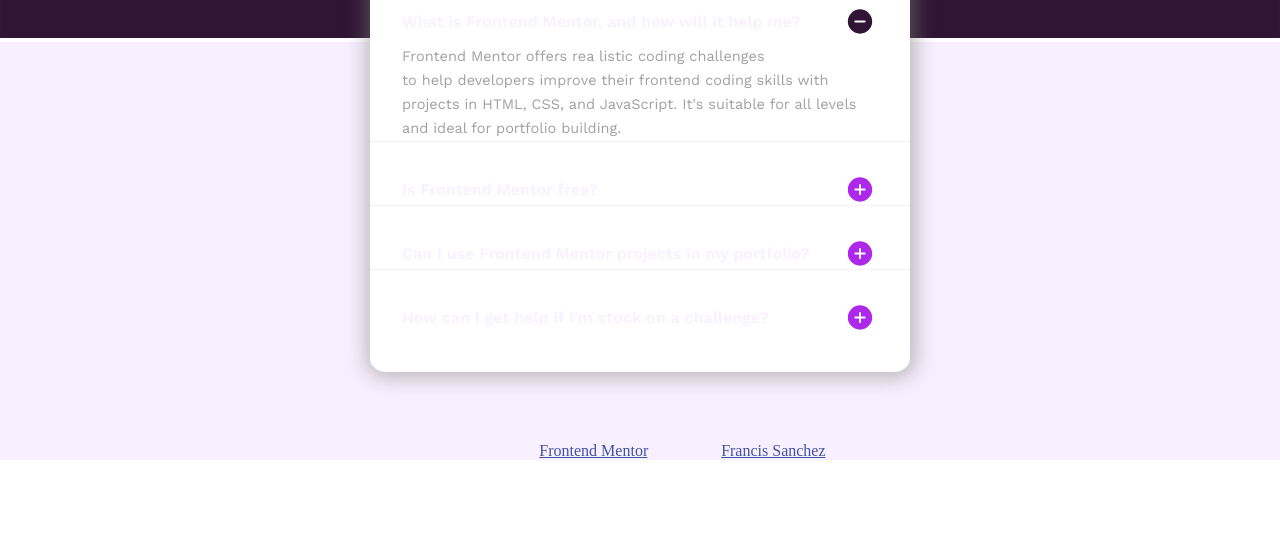
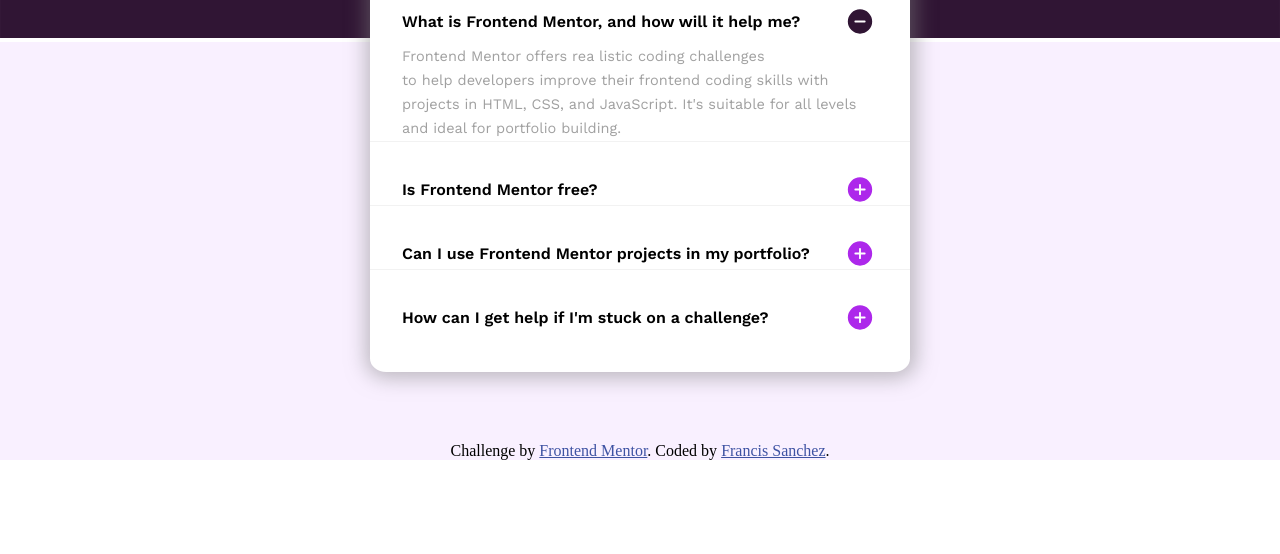
Before and after one commit to Francis2034/FAQS, a plain HTML site: page index.html in a window 1280 px wide. Shown: the part 246-800 px from the top of the page. Drawn offline with nearby package versions, Linux system fonts and the light colour scheme.

Commit message:
upload..

```diff
--- a/index.html
+++ b/index.html
@@ -20,7 +20,7 @@
 <body>
   <div class="container">
     <img class="background-design-desktop" src="/assets/images/background-pattern-desktop.svg" alt="background-design-desktop">
-    <div class="background-design-mobile">
+    <div class="background-design-mobile"></div>
     <div class="blank">
       <div id="main-container">
         <div class="faq-container">
@@ -66,8 +66,7 @@
           </div>
         </div>
       </div>
-    </div>
-    </div>
+  </div>
   <div class="attribution">
     Challenge by <a href="https://www.frontendmentor.io?ref=challenge" target="_blank">Frontend Mentor</a>.
     Coded by <a href="#">Francis Sanchez</a>.
--- a/style.scss
+++ b/style.scss
@@ -10,7 +10,6 @@
 .container {
     max-width: 1440px;
     margin: 0 auto;
-    color: $color-light-pink;
 }
 .blank {
     height: 400px;
@@ -236,6 +235,6 @@
 }
     .attribution {
         font-size: 9px;
-        margin-top: 20px;
+        margin-top: 50px;
     }
     }
```
Also changed, not shown: style.css, 1 other file.
